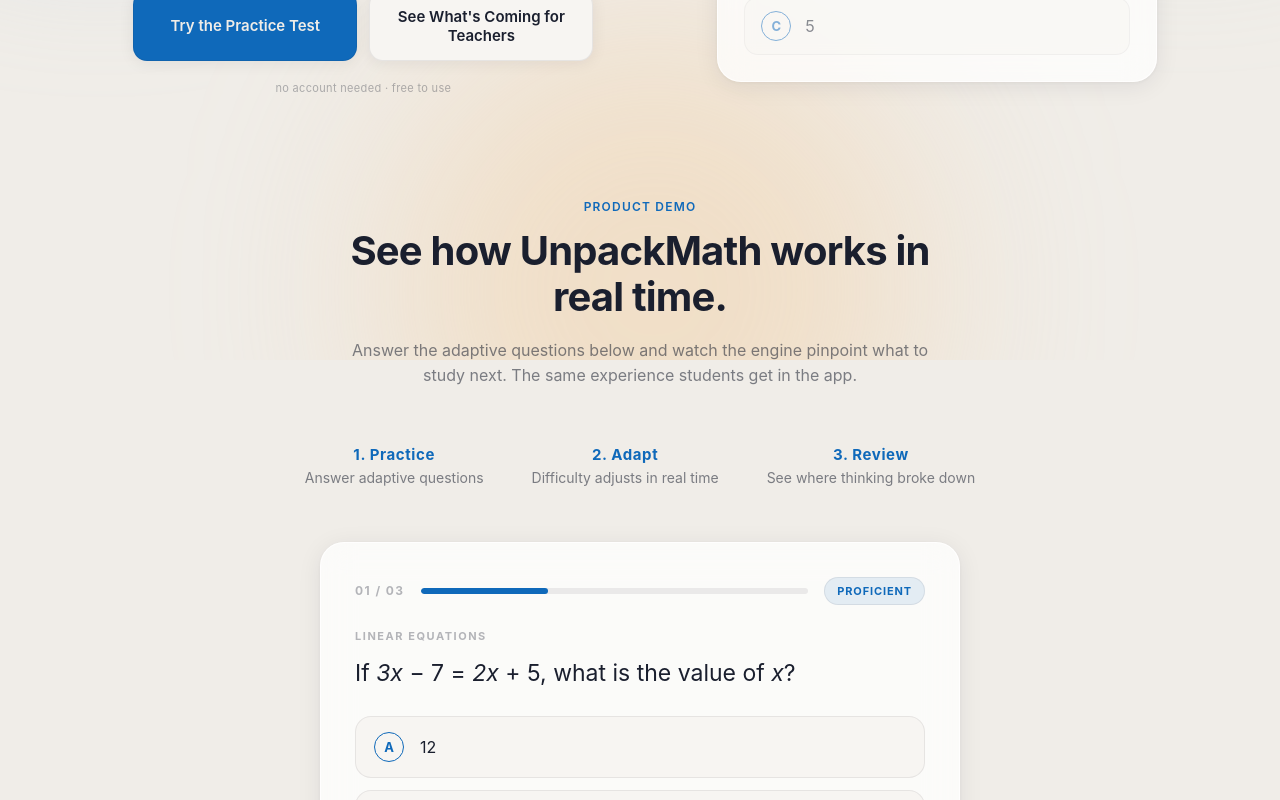
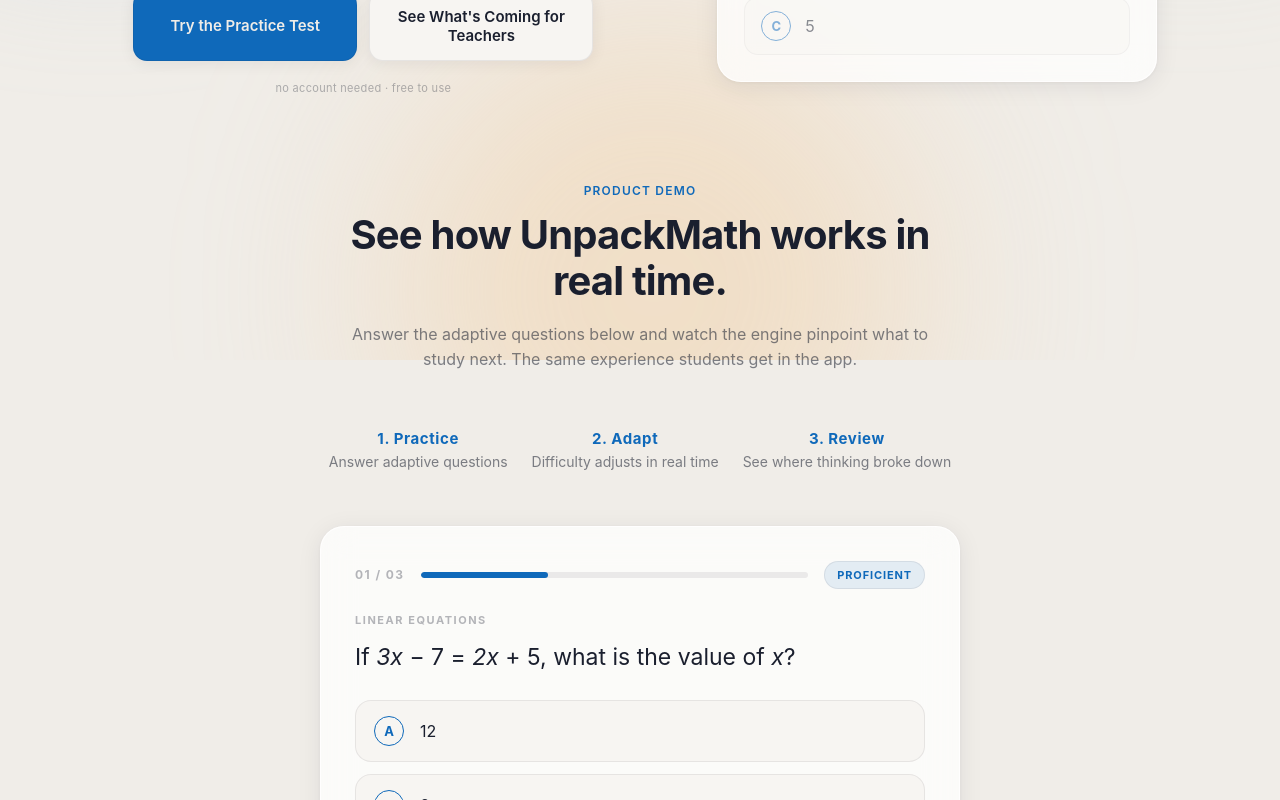
Before and after one commit to jd-oviedo/unpackmath-home, a Next.js app: page / in a window 1280 px wide. Shown: the part 440-1240 px from the top of the page. Built offline with nearby package versions, Linux system fonts and the light colour scheme; a web font is replaced by a local one.

Commit message:
Update DemoSection.tsx

```diff
--- a/app/components/DemoSection.tsx
+++ b/app/components/DemoSection.tsx
@@ -118,7 +118,7 @@
       id="demo"
       style={{
         background: "transparent",
-        padding: "64px 24px 96px",
+        padding: "48px 24px 56px",
         display: "flex",
         flexDirection: "column",
         alignItems: "center",
@@ -139,7 +139,7 @@
       </div>
 
       {/* Step indicators */}
-      <div style={{ display: "flex", gap: "48px", flexWrap: "wrap", justifyContent: "center" }}>
+      <div style={{ display: "flex", gap: "24px", flexWrap: "wrap", justifyContent: "center" }}>
         {[
           ["1. Practice", "Answer adaptive questions"],
           ["2. Adapt", "Difficulty adjusts in real time"],
@@ -409,6 +409,15 @@
       <p style={{ fontSize: "12px", color: "var(--ec-ink-faint)", margin: 0, letterSpacing: "0.03em" }}>
         a real taste of the adaptive engine · no account needed
       </p>
+<style>{`
+  @media (max-width: 760px) {
+    #demo {
+      padding-top: 32px !important;
+      padding-bottom: 40px !important;
+    }
+  }
+`}</style>
+
     </section>
   );
 }
```
